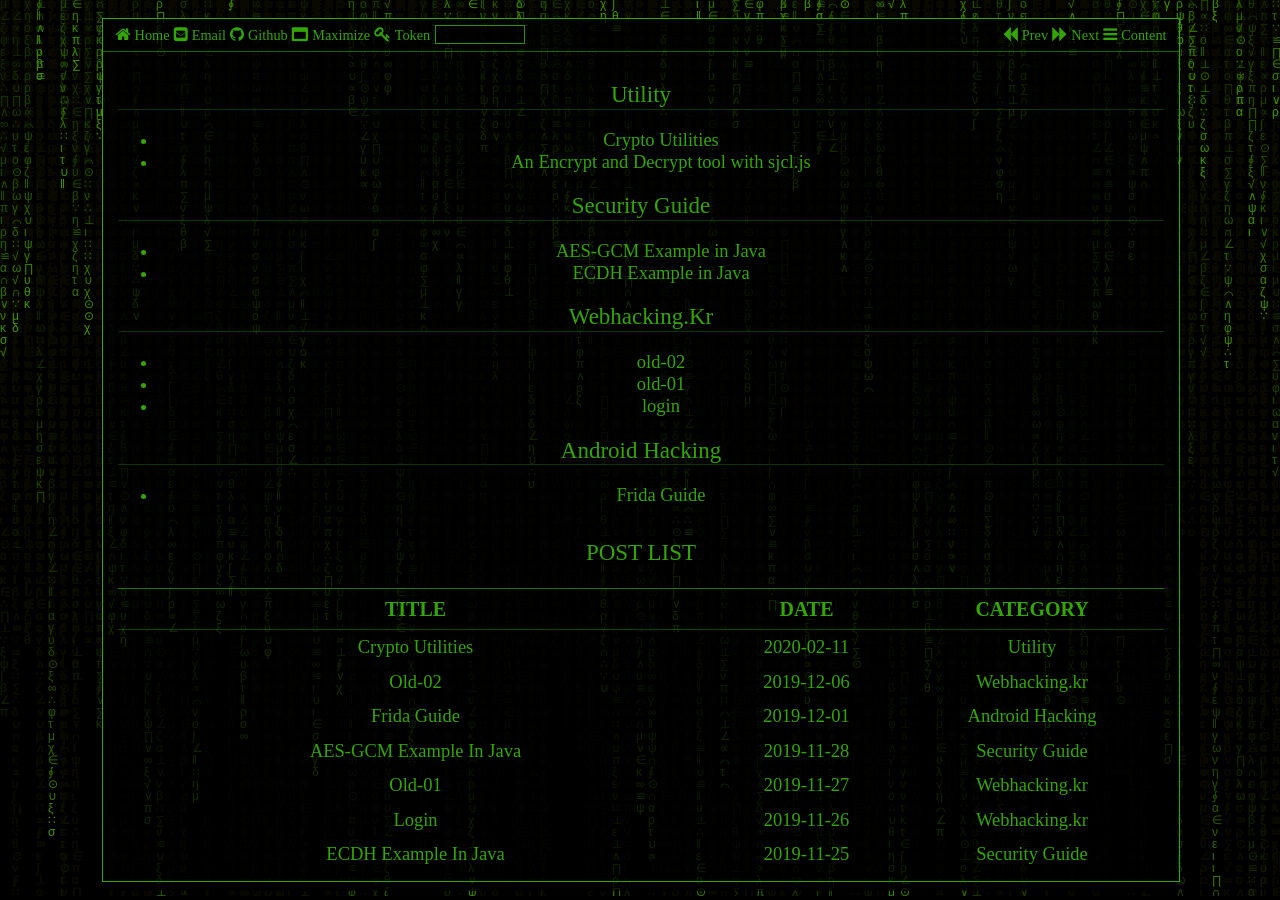
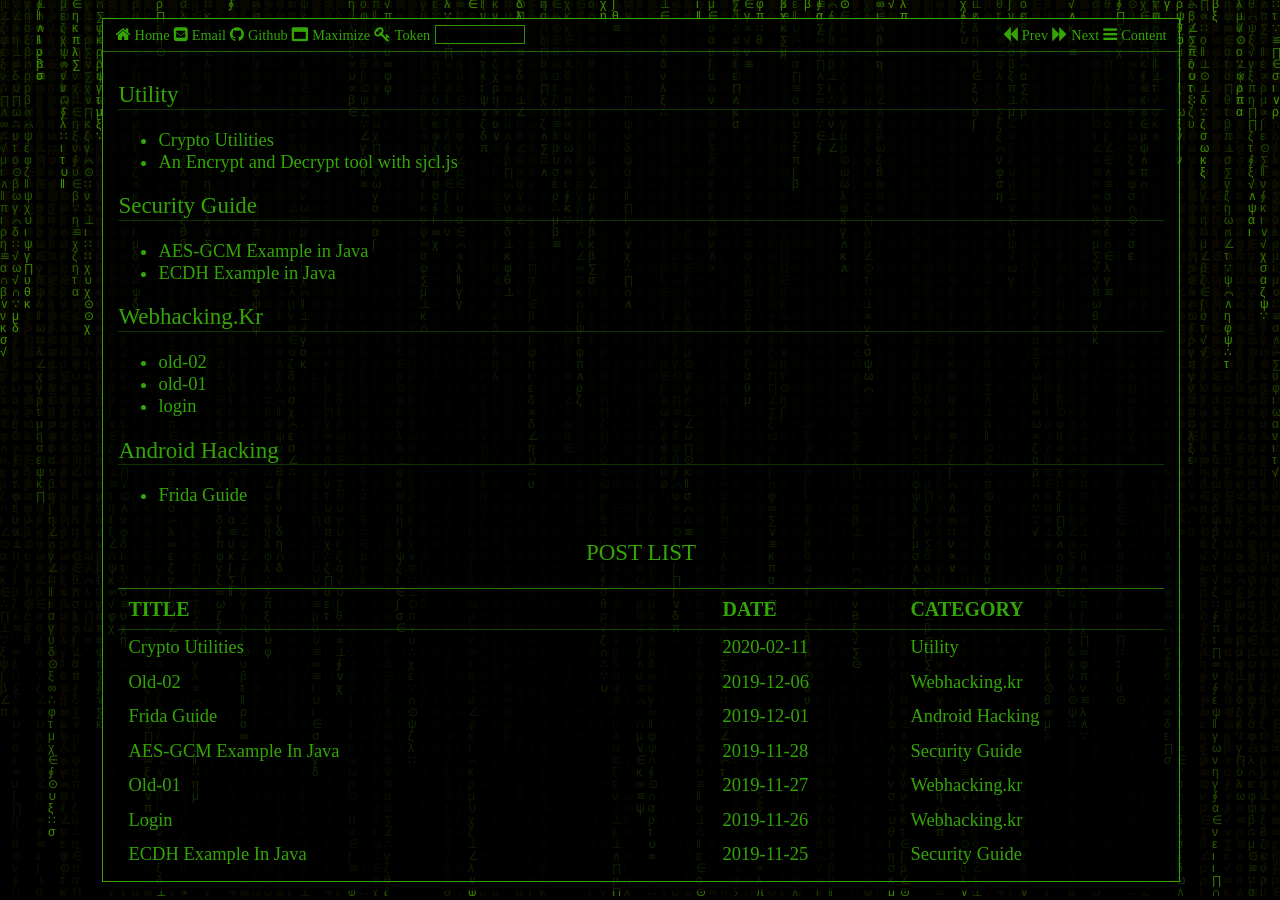
Before and after one commit to bindon/bindon.github.io, a Jekyll site: the page built from pages/index.html, in a window 1280 px wide. Built offline with Jekyll 4.4.1, drawn with Linux system fonts in a browser that asks for light colours; some web fonts are replaced.

Commit message:
Revert left align

```diff
--- a/assets/css/main.scss
+++ b/assets/css/main.scss
@@ -155,7 +155,7 @@ $blk-timing-function: cubic-bezier(0.98, -0.23, 0.65, 0.7);
       article {
         margin: 0;
         padding: 10px 15px 0px 15px;
-        // text-align: left !important;
+        text-align: left !important;
         min-height: 90%;
         // code highlight
         pre {
```
